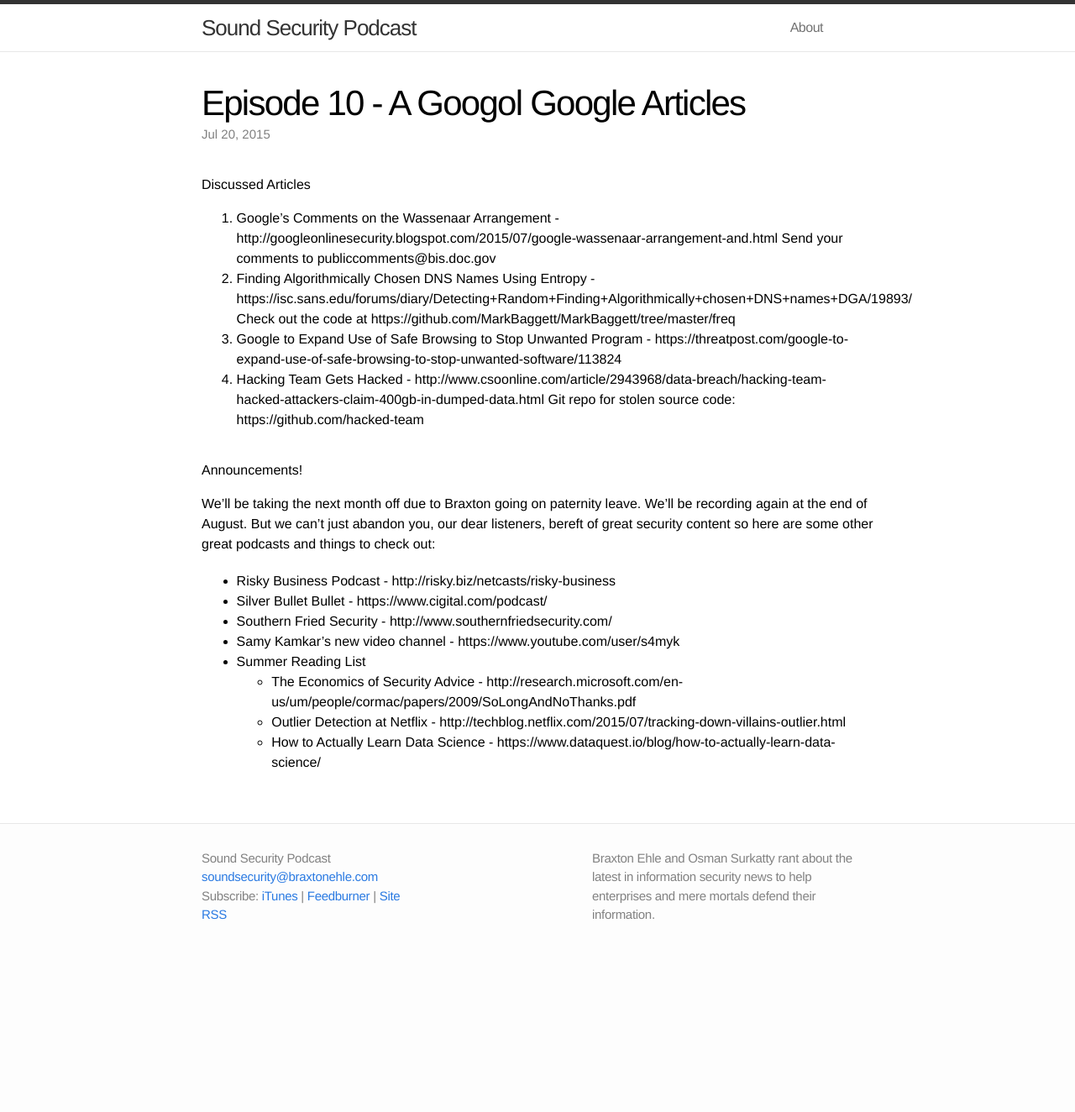
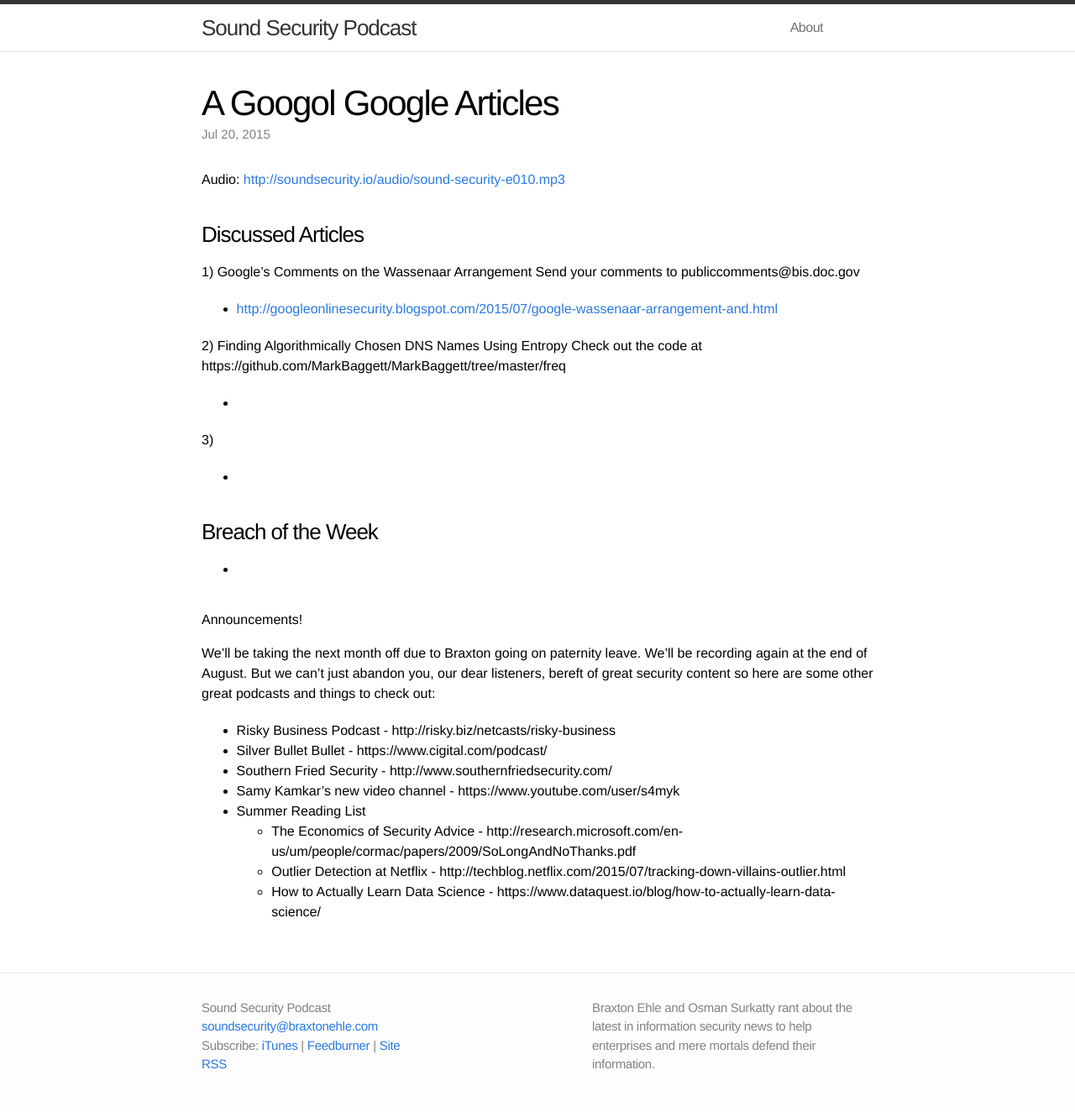
Before and after one commit to braxtone/soundsecurity, a Jekyll site: the page built from _posts/2015-07-20-a-googol-google-articles.markdown, in a window 1280 px wide. Shown: the whole page at 84% size. Built offline with Jekyll 4.4.1, drawn with Linux system fonts in a browser that asks for light colours; before the commit the page ends 1146 px from its top, so only the background shows below that.

Commit message:
Update posts to show example automatic post and podcast xml creation.

```diff
--- a/_config.yml
+++ b/_config.yml
@@ -1,15 +1,27 @@
 # Site settings
-title: Sound Security Podcast
-email: soundsecurity@braxtonehle.com
+title: "Sound Security Podcast"
+email: "soundsecurity@braxtonehle.com"
 description: "Braxton Ehle and Osman Surkatty rant about the latest in information security news to help enterprises and mere mortals defend their information."
 baseurl: ""
 url: "http://soundsecurity.io"
 username: "braxtone"
 twitter_username: "soundsec"
-gitrepo: "https://github.com/braxtone/soundsecurity.braxtonehle.com"
+gitrepo: "https://github.com/braxtone/soundsecurity.io"
 
 # Build settings
 exclude: ["LICENSE", "README.md", "bin/", "_drafts/1969-07-16-template.markdown"]
 markdown: kramdown
 permalink: pretty
 show_drafts: null
+
+# Podcast metadata
+copyright: "2015 Braxton Ehle + Osman Surkatty"
+subtitle: "Fanfare for the common infosec ninja"
+author: "Braxton Ehle + Osman Surkatty"
+keywords: "infosec,information,security,blueteam,defense,enterprise,risk"
+owner: "Braxton Ehle"
+logo_path: "/images/itunes.png"
+category: "Technology"
+subcategory: "Tech News"
+# Must be 'yes' or 'clean'
+explicit_rating: clean
--- a/_posts/2015-07-20-a-googol-google-articles.markdown
+++ b/_posts/2015-07-20-a-googol-google-articles.markdown
@@ -1,25 +1,55 @@
 ---
 layout: post
+category: episodes
 date: 2015-07-20
-title: Episode 10 - A Googol Google Articles
+episode: 10
+title: A Googol Google Articles
+audio_file_path: "/audio/sound-security-e010.mp3"
+length: 38907361
 duration: "38:09"
-length: 38907361
-category: episodes
-link: http://soundsecurity.io/audio/sound-security-e010.mp3
+
+articles:
+  -
+    title: "Google's Comments on the Wassenaar Arrangement"
+    comment: "Send your comments to publiccomments@bis.doc.gov"
+    urls:
+      - "http://googleonlinesecurity.blogspot.com/2015/07/google-wassenaar-arrangement-and.html"
+  -
+    title: "Finding Algorithmically Chosen DNS Names Using Entropy"
+    comment: "Check out the code at https://github.com/MarkBaggett/MarkBaggett/tree/master/freq"
+    urls:
+      - ""
+  -
+    title: ""
+    comment: ""
+    urls:
+      - ""
+breach:
+  title: ""
+  comment: ""
+  urls:
+    - ""
+
 ---
+Audio: [{{ site.url }}{{ page.audio_file_path }}]({{ site.url }}{{ page.audio_file_path }})
 
-# Discussed Articles
+### Discussed Articles
+{% for article in page.articles %}
+{{ forloop.index }}) {{ article.title }}
+{{ article.comment }}
+{% for url in article.urls %}
+* [{{ url }}]({{ url }})
+{% endfor %}
+{% endfor %}
 
-1. Google's Comments on the Wassenaar Arrangement - http://googleonlinesecurity.blogspot.com/2015/07/google-wassenaar-arrangement-and.html
-   Send your comments to publiccomments@bis.doc.gov
+### Breach of the Week
+{{ page.breach.title }}
+{{ page.breach.comment }}
+{% for url in page.breach.urls %}
+* [{{ url }}]({{ url }})
+{% endfor %}
 
-2. Finding Algorithmically Chosen DNS Names Using Entropy - https://isc.sans.edu/forums/diary/Detecting+Random+Finding+Algorithmically+chosen+DNS+names+DGA/19893/
-   Check out the code at https://github.com/MarkBaggett/MarkBaggett/tree/master/freq
 
-3. Google to Expand Use of Safe Browsing to Stop Unwanted Program - https://threatpost.com/google-to-expand-use-of-safe-browsing-to-stop-unwanted-software/113824
-
-4. Hacking Team Gets Hacked - http://www.csoonline.com/article/2943968/data-breach/hacking-team-hacked-attackers-claim-400gb-in-dumped-data.html
-   Git repo for stolen source code: https://github.com/hacked-team
 
 # Announcements!
 We'll be taking the next month off due to Braxton going on paternity leave. We'll be recording again at the end of August. But we can't just abandon you, our dear listeners, bereft of great security content so here are some other great podcasts and things to check out:
```
Also changed, not shown: _data/posts.json (added, +33 -0 lines), _posts/2015-07-21-gone-fishin.markdown (added, +19 -0 lines), _posts/2015-09-02-lifes-a-breach.markdown (+47 -22 lines), _posts/template.markdown (added, +50 -0 lines), podcast.xml (+36 -56 lines).
